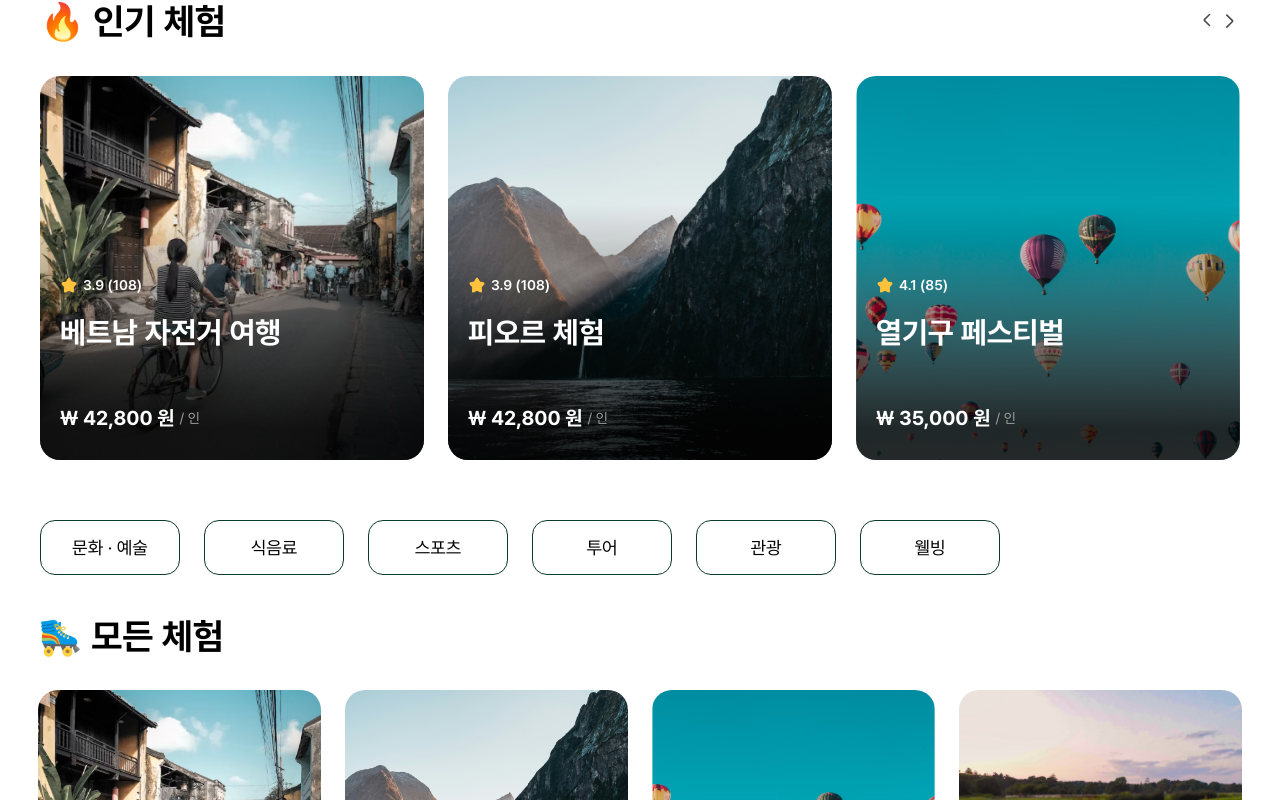
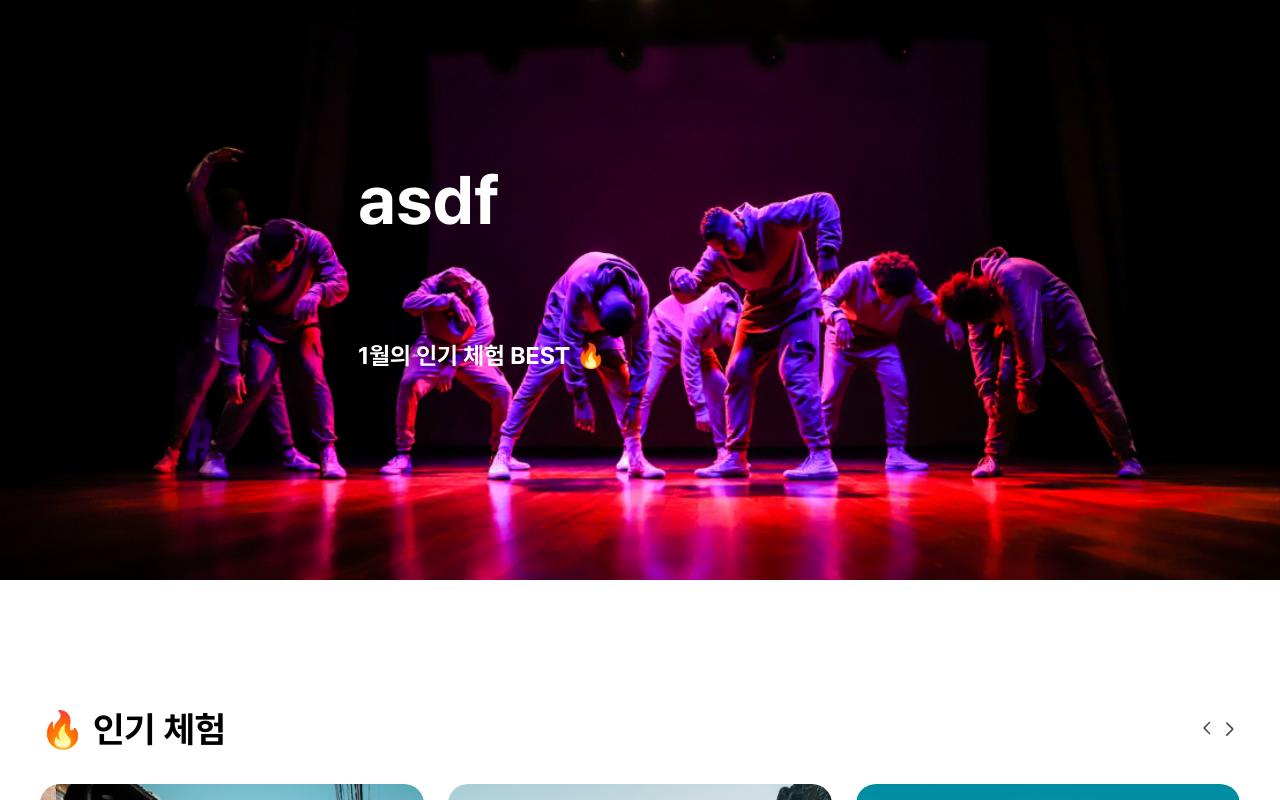
Before and after one commit to codeit-sprint-10/globalNomard, a Next.js app: page /main in a window 1280 px wide. Shown: the top 800 px of the page. Built offline with nearby package versions, Linux system fonts and the light colour scheme.

Commit message:
feat: banner

```diff
--- /dev/null
+++ b/app/(main)/_components/banner/Banner.tsx
@@ -0,0 +1,13 @@
+import React from 'react';
+import { Data } from '../type';
+import BannerItem from './BannerItem';
+
+interface Props {
+  data: Data[];
+}
+
+export default function Banner({ data }: Props) {
+  console.log(data);
+
+  return <BannerItem />;
+}
--- /dev/null
+++ b/app/(main)/_components/banner/BannerItem.tsx
@@ -0,0 +1,20 @@
+import React from 'react';
+import * as S from './banner.style';
+import IMAGES from '@/public/images';
+import Text, { TextType } from '@/_styles/Text';
+
+export default function BannerItem() {
+  return (
+    <div>
+      <S.Wrapper>
+        <S.Background src={IMAGES.activity6} alt="banner" />
+        <S.TextWrapper>
+          <S.Title>
+            <Text $normalType={TextType.Pre7} text="asdf" />
+          </S.Title>
+          <Text $normalType={TextType.Pre8} text="1월의 인기 체험 BEST 🔥" />
+        </S.TextWrapper>
+      </S.Wrapper>
+    </div>
+  );
+}
--- /dev/null
+++ b/app/(main)/_components/banner/banner.style.ts
@@ -0,0 +1,50 @@
+import Image from 'next/image';
+import styled from 'styled-components';
+
+interface ListContainerProps {
+  currentIndex: number;
+}
+
+export const ListContainer = styled.div<ListContainerProps>`
+  display: flex;
+  flex-direction: row;
+
+  transform: translate(${(props) => props.currentIndex * (100 + 2.4)}%);
+  transition: transform 0.3s ease;
+`;
+
+export const Wrapper = styled.div`
+  width: 100%;
+  height: 55rem;
+  margin-bottom: 15.8rem;
+  position: relative;
+  z-index: 10;
+
+  background: linear-gradient(
+    180deg,
+    rgba(0, 0, 0, 0) 33.33%,
+    rgba(0, 0, 0, 0.8) 91.67%
+  );
+`;
+
+export const Background = styled(Image)`
+  width: 100%;
+  object-fit: cover;
+  position: absolute;
+  z-index: 1;
+`;
+
+export const TextWrapper = styled.div`
+  position: relative;
+  z-index: 20;
+  color: white;
+
+  padding-top: 15.9rem;
+  padding-left: 35.8rem;
+`;
+
+export const Title = styled.div`
+  width: 50.2rem;
+  height: 16.2rem;
+  margin-bottom: 2rem;
+`;
--- a/app/(main)/main/page.tsx
+++ b/app/(main)/main/page.tsx
@@ -5,10 +5,12 @@ import activityDummy from '@/_constants/activityDummy';
 import SmallCardList from '../_components/smallCardList/SmallCardList';
 import CategoryList from '../_components/categoryList/CategoryList';
 import Pagenation from '@/_components/Pagenation/Pagenation';
+import Banner from '../_components/banner/Banner';
 
 export default function Main() {
   return (
     <div>
+      <Banner data={activityDummy} />
       <CardList data={activityDummy} />
       <CategoryList />
       <SmallCardList data={activityDummy} />
```
